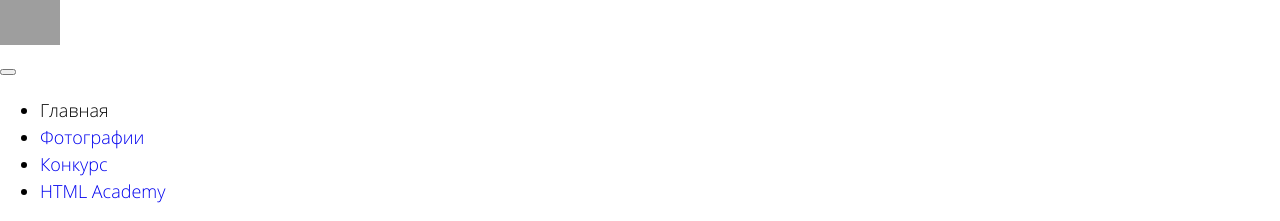
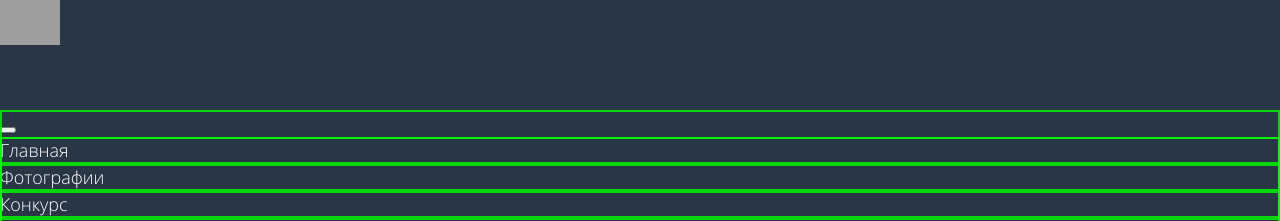
Before and after one commit to Tilsit-S/1472423-pink-21, a website: page index.html in a window 1280 px wide. Shown: the top 221 px of the page. Drawn offline with nearby package versions, Linux system fonts and the light colour scheme; files that its build step writes are made by us from their sources; grey boxes are pictures that could not be loaded; files whose address does not match are found by name.

Commit message:
fixed some errors module2-task2

```diff
--- /dev/null
+++ b/source/sass/blocks/item.scss
@@ -0,0 +1,4 @@
+.main-nav__item {
+  outline: 2px solid rgba(0, 255, 0, 0.8);
+  outline-offset: -2px;
+}
--- /dev/null
+++ b/source/sass/blocks/list.scss
@@ -0,0 +1,10 @@
+.main-nav__list {
+  outline: 2px solid rgba(0, 255, 0, 0.8);
+  outline-offset: -2px;
+}
+
+@media (min-width: $tablet-width) {
+  .main-nav__list {
+    width: 620px;
+  }
+}
--- /dev/null
+++ b/source/sass/blocks/main-nav.scss
@@ -0,0 +1,23 @@
+.main-nav {
+  outline: 2px solid rgba(0, 255, 0, 0.8);
+  outline-offset: -2px;
+}
+
+.main-nav__list {
+  margin: 0;
+  padding: 0;
+  list-style: none;
+}
+
+.main-nav__list a {
+  color: #FFFFFF;
+}
+
+@media (min-width: $tablet-width) {
+  .main-nav__wrapper {
+    display: flex;
+    justify-content: space-between;
+    width: 660px;
+    margin: 0 auto;
+  }
+}
--- a/source/sass/blocks/page-header.scss
+++ b/source/sass/blocks/page-header.scss
@@ -0,0 +1,18 @@
+.page-header {
+  display: flex;
+  flex-direction: column;
+  background-color: $mobile-header;
+  color: #FFFFFF;
+}
+
+.page-header__logo {
+  height: 70px;
+
+  @media (min-width: $tablet-width) {
+    height: 110px;
+  }
+
+  @media (min-width: $desktop-width) {
+    height: 110px;
+  }
+}
--- a/source/sass/blocks/page.scss
+++ b/source/sass/blocks/page.scss
@@ -6,5 +6,7 @@
 }
 
 .page__body {
-  display: grid;
+  min-height: 100%;
+  margin: 0;
+  background-color: $lightgrey;
 }
--- a/source/sass/service/variables.scss
+++ b/source/sass/service/variables.scss
@@ -1,6 +1,7 @@
 /*переменные*/
 //  Colors
-
+$lightgrey: rgba(242, 242, 242, 1);
+$mobile-header: rgba(40, 54, 69, 1);
 
 //Viewports
 
--- a/source/sass/style.scss
+++ b/source/sass/style.scss
@@ -7,4 +7,7 @@
 // Blocks
 @import "blocks/page.scss";
 // Blocks header
-@import "blocks/page-header";
+@import "blocks/page-header.scss";
+@import "blocks/main-nav.scss";
+@import "blocks/list.scss";
+@import "blocks/item.scss";
```
